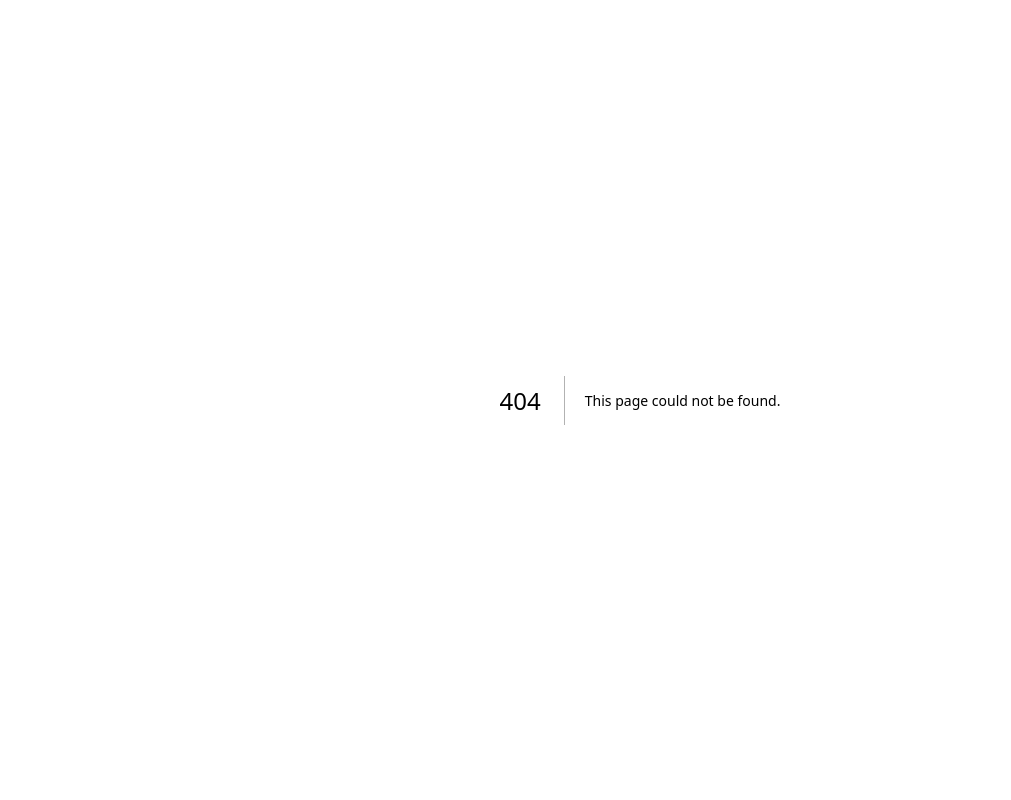
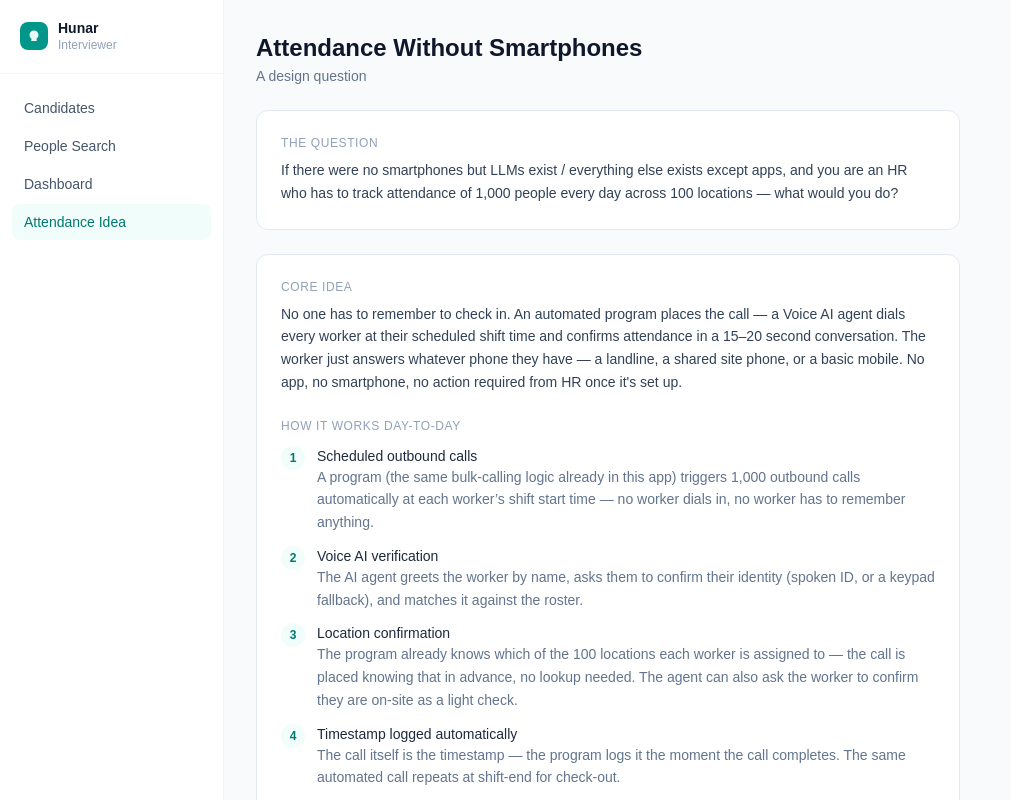
Before and after one commit to InevitableM/HunarInterviewer, a Next.js app in the folder frontend/: page /vision in a window 1280 px wide. Before the commit this address had no page. Shown: the whole page, without its empty margins (0-1011 px from the left). Built offline with nearby package versions, Linux system fonts and the light colour scheme.

Commit message:
added the idea

```diff
--- /dev/null
+++ b/frontend/app/(app)/vision/page.tsx
@@ -0,0 +1,101 @@
+export default function VisionPage() {
+  return (
+    <div className="p-4 sm:p-8 max-w-3xl">
+      <div className="mb-6">
+        <h1 className="text-2xl font-semibold text-slate-900">Attendance Without Smartphones</h1>
+        <p className="text-sm text-slate-500 mt-0.5">A design question</p>
+      </div>
+
+      <div className="bg-white rounded-xl border border-slate-200 p-6 mb-6">
+        <p className="text-xs font-medium text-slate-400 uppercase tracking-wider mb-2">The question</p>
+        <p className="text-sm text-slate-700 leading-relaxed">
+          If there were no smartphones but LLMs exist / everything else exists except apps, and you are an HR who
+          has to track attendance of 1,000 people every day across 100 locations — what would you do?
+        </p>
+      </div>
+
+      <div className="bg-white rounded-xl border border-slate-200 p-6 space-y-6">
+        <div>
+          <p className="text-xs font-medium text-slate-400 uppercase tracking-wider mb-2">Core idea</p>
+          <p className="text-sm text-slate-700 leading-relaxed">
+            No one has to remember to check in. An automated program places the call — a Voice AI agent dials
+            every worker at their scheduled shift time and confirms attendance in a 15–20 second conversation.
+            The worker just answers whatever phone they have — a landline, a shared site phone, or a basic
+            mobile. No app, no smartphone, no action required from HR once it's set up.
+          </p>
+        </div>
+
+        <div>
+          <p className="text-xs font-medium text-slate-400 uppercase tracking-wider mb-3">How it works day-to-day</p>
+          <ol className="space-y-3">
+            {[
+              {
+                title: 'Scheduled outbound calls',
+                body: 'A program (the same bulk-calling logic already in this app) triggers 1,000 outbound calls automatically at each worker’s shift start time — no worker dials in, no worker has to remember anything.',
+              },
+              {
+                title: 'Voice AI verification',
+                body: 'The AI agent greets the worker by name, asks them to confirm their identity (spoken ID, or a keypad fallback), and matches it against the roster.',
+              },
+              {
+                title: 'Location confirmation',
+                body: 'The program already knows which of the 100 locations each worker is assigned to — the call is placed knowing that in advance, no lookup needed. The agent can also ask the worker to confirm they are on-site as a light check.',
+              },
+              {
+                title: 'Timestamp logged automatically',
+                body: 'The call itself is the timestamp — the program logs it the moment the call completes. The same automated call repeats at shift-end for check-out.',
+              },
+              {
+                title: 'No-answer handling',
+                body: 'If a call goes unanswered, the program automatically retries after a few minutes, then flags the worker as "not confirmed" for a supervisor to follow up — no manual dialing, no queues to manage.',
+              },
+            ].map((step, i) => (
+              <li key={step.title} className="flex gap-3">
+                <span className="flex-shrink-0 w-6 h-6 rounded-full bg-teal-50 text-teal-700 flex items-center justify-center text-xs font-semibold">
+                  {i + 1}
+                </span>
+                <div>
+                  <p className="text-sm font-medium text-slate-800">{step.title}</p>
+                  <p className="text-sm text-slate-500 leading-relaxed">{step.body}</p>
+                </div>
+              </li>
+            ))}
+          </ol>
+        </div>
+
+        <div className="pt-4 border-t border-slate-100">
+          <p className="text-xs font-medium text-slate-400 uppercase tracking-wider mb-3">Preventing proxy attendance</p>
+          <div className="space-y-2.5">
+            {[
+              {
+                label: 'Outbound-only, to a fixed number',
+                detail:
+                  'The call always goes to that worker\'s own registered number, at their scheduled time — no one can call in and claim an ID. Proxying requires physically holding that specific phone at that specific moment.',
+              },
+              {
+                label: 'Voice-print matching',
+                detail:
+                  'Each worker\'s voice is fingerprinted on their first few calls. Later calls are compared against it, and a mismatch flags the check-in for a supervisor to review instead of auto-approving it.',
+              },
+              {
+                label: 'Randomized live challenge',
+                detail:
+                  'The agent asks something that must be answered in the moment — e.g. a rotating 4-digit code shown only to the supervisor on-site that day, or "repeat this number back to me." A pre-recorded or coached answer can\'t predict it.',
+              },
+              {
+                label: 'Location cross-check',
+                detail:
+                  'Where the site has any fixed presence signal (a landline, a site-linked SIM, or a supervisor confirming headcount at the end of the day), attendance can be cross-verified against it and discrepancies flagged automatically.',
+              },
+            ].map((row) => (
+              <div key={row.label} className="text-sm">
+                <span className="font-medium text-slate-800">{row.label}: </span>
+                <span className="text-slate-500">{row.detail}</span>
+              </div>
+            ))}
+          </div>
+        </div>
+      </div>
+    </div>
+  )
+}
--- a/frontend/components/Sidebar.tsx
+++ b/frontend/components/Sidebar.tsx
@@ -8,6 +8,7 @@ const links = [
   { href: '/candidates', label: 'Candidates' },
   { href: '/people-search', label: 'People Search' },
   { href: '/dashboard', label: 'Dashboard' },
+  { href: '/vision', label: 'Attendance Idea' },
 ]
 
 export default function Sidebar({ open, onClose }: { open: boolean; onClose: () => void }) {
```
